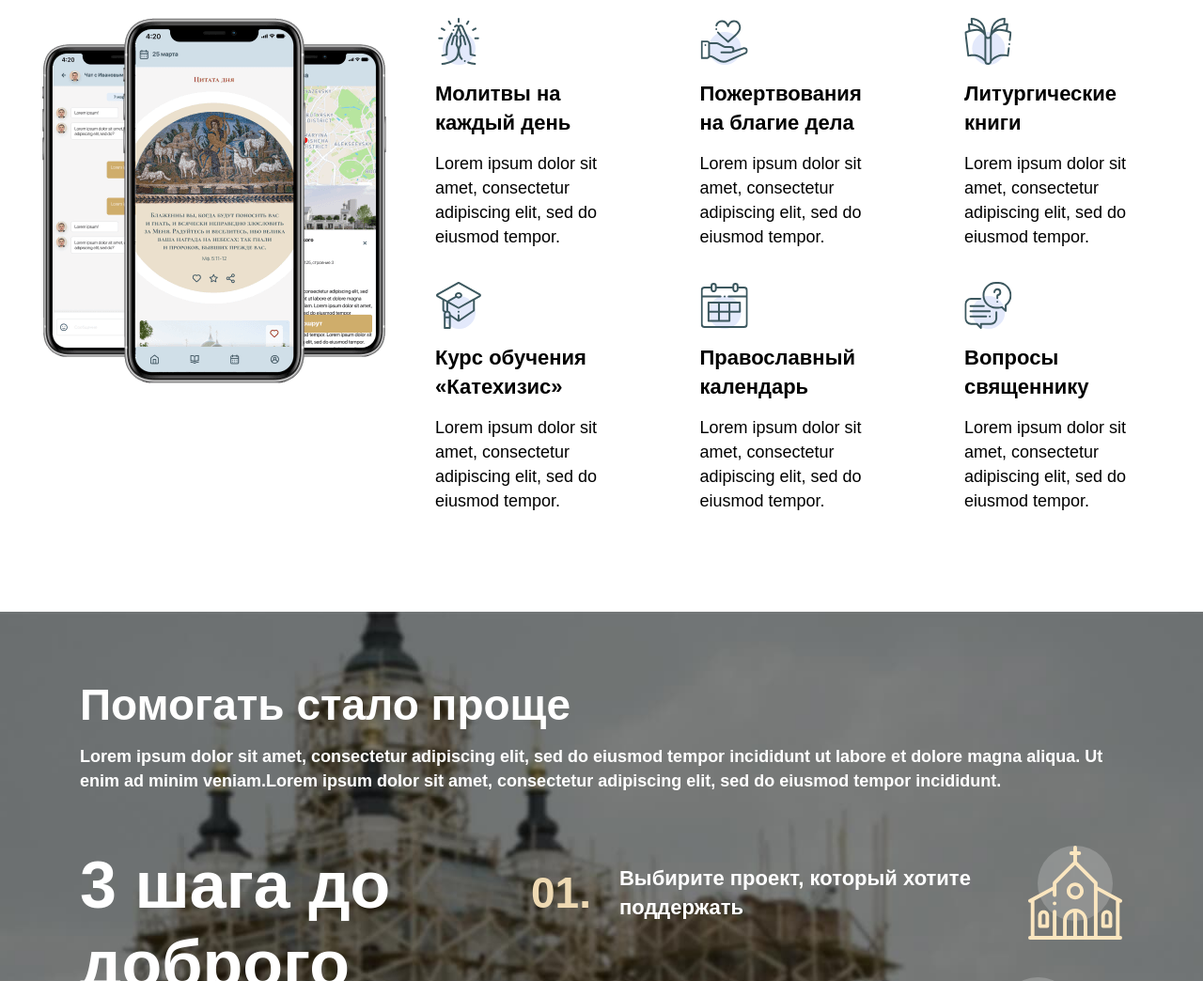
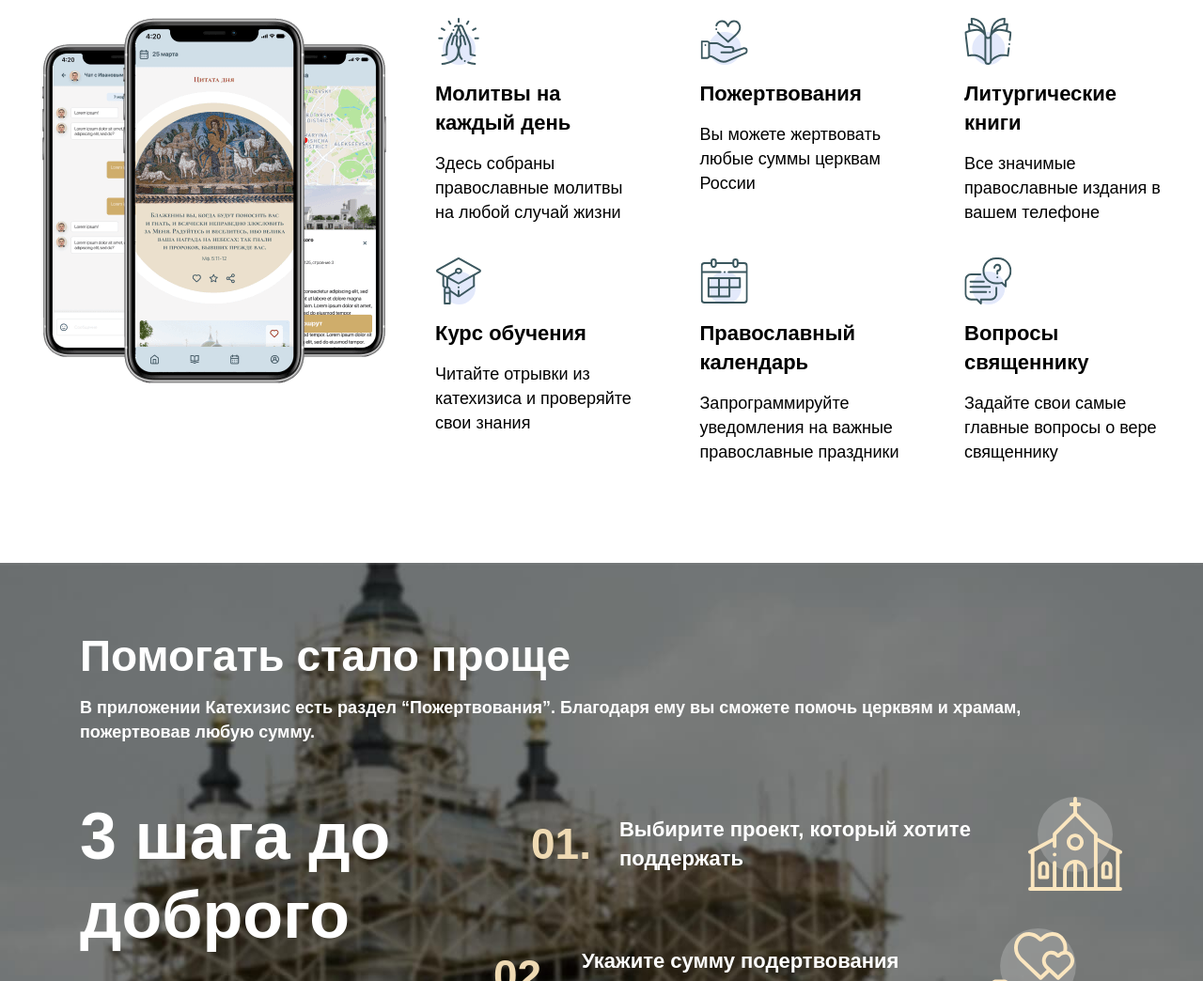
Before and after one commit to Owe7x/catechismmain, a plain HTML site: page index.html in a window 1280 px wide. Shown: the part 1080-2124 px from the top of the page at 94% size. Drawn offline with Linux system fonts and the light colour scheme; a web font is replaced by a local one.

Commit message:
fix text

```diff
--- a/index.html
+++ b/index.html
@@ -104,7 +104,7 @@
             </div>
             <div class="open-bottom">
                 <div class="open-bottom__box">
-                    <div class="open-bottom__box-text"> Lorem ipsum dolor sit amet, consectetur adipiscing elit, sed do eiusmod tempor incididunt ut labore et dolore magna Lorem ipsum dolor sit amet, consectetur adipiscing aliqua.</div>
+                    <div class="open-bottom__box-text"> Первое многофункциональное приложение для православных христиан, позволяющее пользователям быть в курсе всех событий православного мира и повышать свой религиозный уровень знаний</div>
                     <div class="open-bottom__box-subtitle"> Скачать приложение </div>
                     <div class="open-bottom__apps">
                         <a class="open-bottom__apps-link" href="javascript:void(0)"> <img class="open-bottom__apps-img" src="images/apps/app.png" alt="app store"> </a>
@@ -122,32 +122,32 @@
                         <div class="application__item">
                             <div class="application__item-imgBox"> <img class="application__item-img" src="images/application/1.svg" alt=""> </div>
                             <div class="application__item-title"> Молитвы на каждый день </div>
-                            <div class="application__item-text"> Lorem ipsum dolor sit amet, consectetur adipiscing elit, sed do eiusmod tempor.</div>
+                            <div class="application__item-text"> Здесь собраны православные молитвы на любой случай жизни</div>
                         </div>
                         <div class="application__item">
                             <div class="application__item-imgBox"> <img class="application__item-img" src="images/application/2.svg" alt=""> </div>
-                            <div class="application__item-title"> Пожертвования на благие дела </div>
-                            <div class="application__item-text"> Lorem ipsum dolor sit amet, consectetur adipiscing elit, sed do eiusmod tempor.</div>
+                            <div class="application__item-title"> Пожертвования</div>
+                            <div class="application__item-text"> Вы можете жертвовать любые суммы церквам России</div>
                         </div>
                         <div class="application__item">
                             <div class="application__item-imgBox"> <img class="application__item-img" src="images/application/3.svg" alt=""> </div>
                             <div class="application__item-title"> Литургические книги </div>
-                            <div class="application__item-text"> Lorem ipsum dolor sit amet, consectetur adipiscing elit, sed do eiusmod tempor. </div>
+                            <div class="application__item-text"> Все значимые православные издания в вашем телефоне</div>
                         </div>
                         <div class="application__item">
                             <div class="application__item-imgBox"> <img class="application__item-img" src="images/application/4.svg" alt=""> </div>
-                            <div class="application__item-title"> Курс обучения «Катехизис» </div>
-                            <div class="application__item-text"> Lorem ipsum dolor sit amet, consectetur adipiscing elit, sed do eiusmod tempor. </div>
+                            <div class="application__item-title"> Курс обучения </div>
+                            <div class="application__item-text"> Читайте отрывки из катехизиса и проверяйте свои знания </div>
                         </div>
                         <div class="application__item">
                             <div class="application__item-imgBox"> <img class="application__item-img" src="images/application/5.svg" alt=""> </div>
                             <div class="application__item-title"> Православный календарь </div>
-                            <div class="application__item-text"> Lorem ipsum dolor sit amet, consectetur adipiscing elit, sed do eiusmod tempor. </div>
+                            <div class="application__item-text"> Запрограммируйте уведомления на важные православные праздники </div>
                         </div>
                         <div class="application__item">
                             <div class="application__item-imgBox"> <img class="application__item-img" src="images/application/6.svg" alt=""> </div>
                             <div class="application__item-title"> Вопросы священнику </div>
-                            <div class="application__item-text"> Lorem ipsum dolor sit amet, consectetur adipiscing elit, sed do eiusmod tempor. </div>
+                            <div class="application__item-text"> Задайте свои самые главные вопросы о вере священнику </div>
                         </div>
                     </div>
                 </div>
@@ -157,7 +157,7 @@
             <div class="container">
                 <div class="steps__wrapper">
                     <div class="steps__title title"> <span>Помогать</span> стало проще </div>
-                    <div class="steps__text"> Lorem ipsum dolor sit amet, consectetur adipiscing elit, sed do eiusmod tempor incididunt ut labore et dolore magna aliqua. Ut enim ad minim veniam.Lorem ipsum dolor sit amet, consectetur adipiscing elit, sed do eiusmod tempor incididunt.
+                    <div class="steps__text"> В приложении Катехизис есть раздел “Пожертвования”. Благодаря ему вы сможете помочь церквям и храмам, пожертвовав любую сумму.
                     </div>
                     <div class="steps__inner">
                         <div class="steps__box">
```
